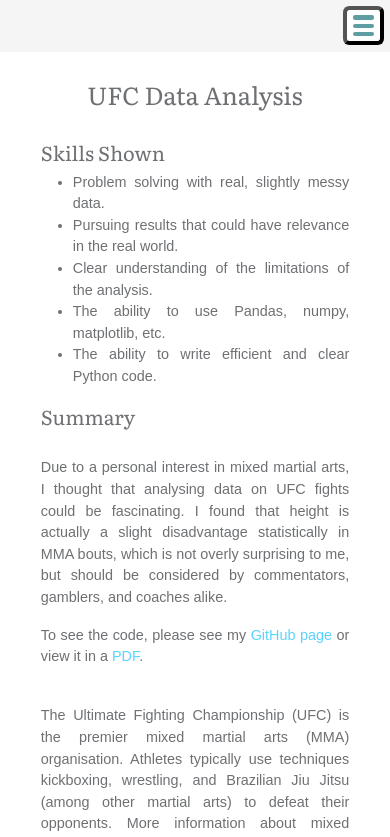
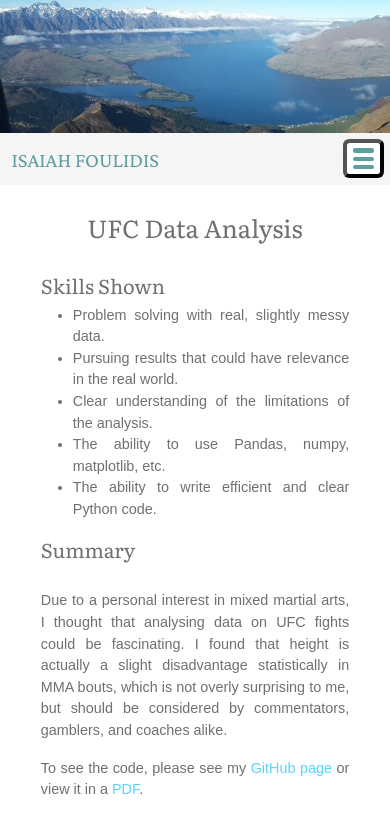
Before and after one commit to ifoulidis/Portfolio-Website, a Next.js app: page /UFC_data_science in a window 390 px wide. Shown: the top 837 px of the page. Built offline with nearby package versions, Linux system fonts and the light colour scheme.

Commit message:
style changes

```diff
--- a/components/navbar.js
+++ b/components/navbar.js
@@ -26,12 +26,12 @@
     return(
         <div>
             <Head>
-                <title></title>
+                <title>Isaiah Foulidis</title>
                 <meta name="description" content="Created by Isaiah Foulidis with Next.js." />
             </Head>
 
             <div id="Banner">
-                <h2><Link href="/"><a>ISAIAH FOULIDIS</a></Link></h2>
+                <h2 id="banner-text"><Link href="/"><a>ISAIAH FOULIDIS</a></Link></h2>
             </div>
 
             <nav>
@@ -62,7 +62,7 @@
                     </motion.div>
                 </div>
                 <div className='mobileMenu'>
-                    <Link href="/"><a className="HomeLink">ISAIAH FOULIDIS</a></Link>
+                    <Link href="/projects"><a className="HomeLink">ISAIAH FOULIDIS</a></Link>
                     <button onClick={handleShow} id="menuIconB">
                         <div className='menuIconDiv'></div><div className='menuIconDiv'></div><div className='menuIconDiv'></div>
                     </button>
--- a/styles/globals.css
+++ b/styles/globals.css
@@ -20,7 +20,7 @@
 
 .HomeLink {
   text-decoration: none;
-  color: whitesmoke;
+  color: cadetblue;
   padding-top: 0.25em;
   padding-left: 0.25em;
 }
@@ -185,7 +185,11 @@
 
   /* Removes the banner. */
   #Banner{
-    display: none;
+    background-image: url(../public/mountain_banner_mobile.jpg);
+    height:133px;
+  }
+  #banner-text{
+    display:none;
   }
 
   #content {
```
Also changed, not shown: public/mountain_banner_mobile.jpg (added).
